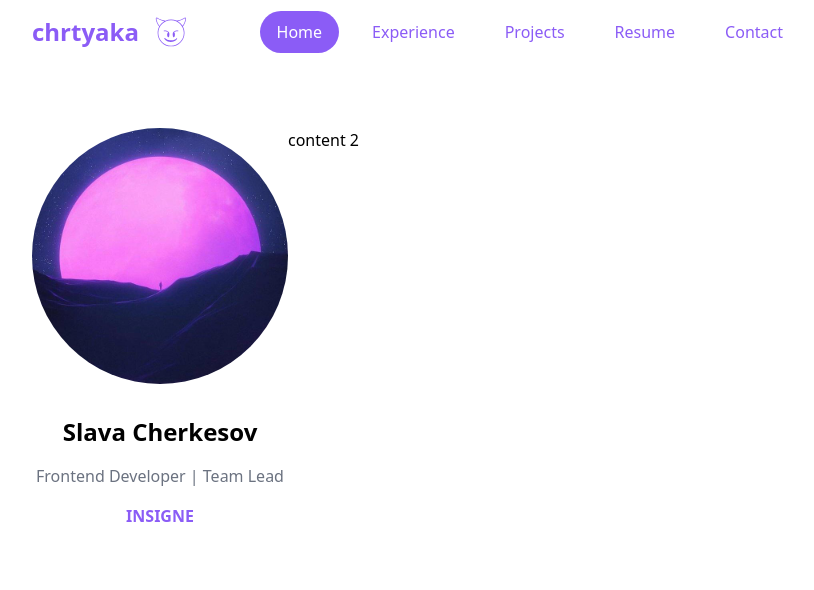
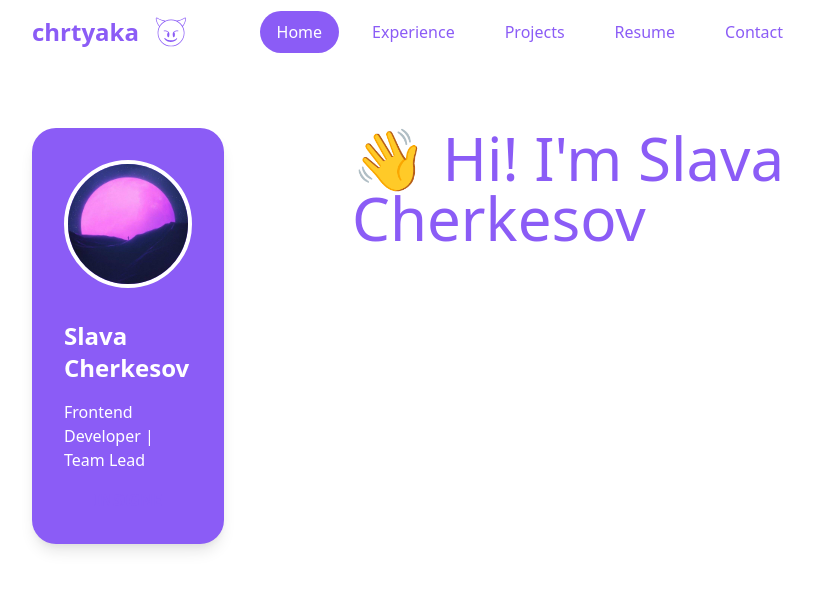
Before and after one commit to Chrtyaka/personal, a Next.js app: page / in a window 1280 px wide. Shown: the top 590 px of the page, without its empty margins (224-1038 px from the left). Built offline with nearby package versions, Linux system fonts and the light colour scheme.

Commit message:
feat: Upadate bio avatar card

```diff
--- a/components/sections/bio/index.tsx
+++ b/components/sections/bio/index.tsx
@@ -5,7 +5,8 @@ export const SectionBio = () => {
 	return (
 		<section id='bio' className='pt-16 pb-32'>
 			<div className='flex w-full pl-64 pr-64'>
-				<div className='w-4/12 flex flex-col items-center justify-start'>
+				<div className='w-3/12 p-8 rounded-3xl shadow-lg flex flex-col items-center justify-start bg-purple-500'>
+					<div className='flex items-center rounded-full border-4 border-white'>
 						<Image
 							className='rounded-full'
 							src={avatarPic}
@@ -13,8 +14,11 @@ export const SectionBio = () => {
 							width={270}
 							height={270}
 						/>
-					<h2 className='mt-8 font-bold text-2xl'>Slava Cherkesov</h2>
-					<p className='mt-4 text-gray-500'>Frontend Developer | Team Lead</p>
+					</div>
+					<h2 className='mt-8 font-bold text-2xl text-white'>
+						Slava Cherkesov
+					</h2>
+					<p className='mt-4 text-white'>Frontend Developer | Team Lead</p>
 					<a
 						href='https://insigne.ru/'
 						target='_blank'
@@ -25,7 +29,11 @@ export const SectionBio = () => {
 					</a>
 				</div>
 
-				<div className='w-8/12'>content 2</div>
+				<div className='w-9/12 pl-32'>
+					<h1 className='text-6xl text-purple-500'>
+						👋 Hi! I'm Slava Cherkesov
+					</h1>
+				</div>
 			</div>
 		</section>
 	);
--- a/tailwind.config.js
+++ b/tailwind.config.js
@@ -2,7 +2,11 @@ module.exports = {
 	purge: ['./pages/**/*.{js,ts,jsx,tsx}', './components/**/*.{js,ts,jsx,tsx}'],
 	darkMode: false, // or 'media' or 'class'
 	theme: {
-		extend: {},
+		extend: {
+			screens: {
+				'3xl': '1920px',
+			},
+		},
 		zIndex: {
 			1030: 1030,
 		},
```
Lines whose indentation alone changed are shown as unchanged.
